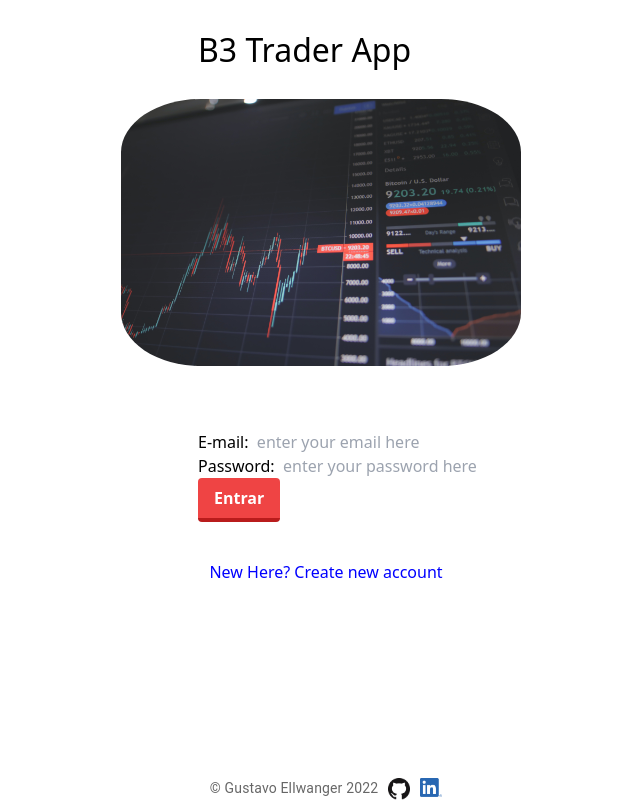
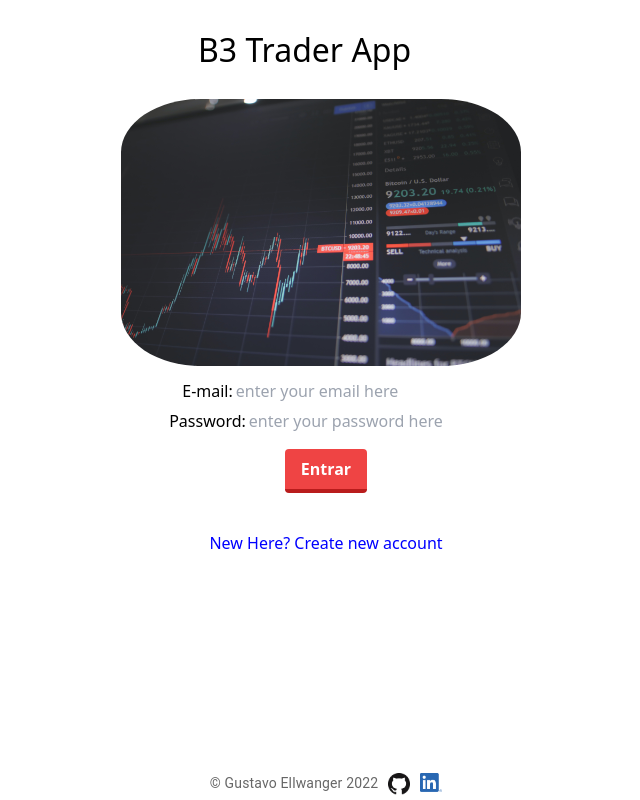
Before and after one commit to gellwanger/B3-trader-app, a React (Create React App) app: page / in a window 1280 px wide. Shown: the whole page, without its empty margins (314-954 px from the left). Built offline with nearby package versions, Linux system fonts and the light colour scheme.

Commit message:
Componentiza a página Login e Home

```diff
--- a/src/App.css
+++ b/src/App.css
@@ -1,5 +1,10 @@
 .App {
   text-align: center;
+}
+
+.borderInput {
+  border-width: 1px;
+  border-color: black;
 }
 
 .buttonDisable {
@@ -8,7 +13,17 @@
 }
 
 .btn-home {
+  margin-top: 10px;
   margin-bottom: 12%;
+
+}
+
+.butonLogin {
+  display: flex;
+  flex-direction: column;
+  align-items: center;
+  /* margin-left: 45%; */
+  margin-bottom: 3%;
 }
 
 .challenge {
@@ -26,15 +41,16 @@
 .footer {
   width: 100%;
   margin: auto;
+  padding: 5px;
   position: fixed;
   bottom: 0;
   display: flex;
   justify-content: center;
 }
 
-.forms {
-  display: flex;
-  flex-direction: column;
+.github_image {
+  margin-right: 10px;
+  margin-left: 10px;
 }
 
 .header_image {
@@ -46,6 +62,10 @@
   display: flex;
   margin: 0 90px;
   justify-content: space-between;
+}
+
+.inputLogin {
+  padding: 3px;
 }
 
 .list {
@@ -65,19 +85,19 @@
   border-radius: 20%;
 }
 
-.main-form {
-  margin-left: 28%;
-  margin-bottom: 15px;
-}
-
 .mainHome {
-  text-align: center;
+  align-items: center;
+  display: flex;
+  flex-direction: column;
+  margin: 10px;
 }
 
 .mainLogin {
-  margin-top: 5%;
-  margin-left: 40%;
-  margin-bottom: 3%;
+  display: flex;
+  flex-direction: column;
+  align-items: center;
+  margin-top: 10px;
+  margin-bottom: 1%;
 }
 
 .message {
@@ -112,8 +132,3 @@
   font-weight: lighter;
   padding-left: 5px;
 }
-
-.github_image {
-  margin-right: 10px;
-  margin-left: 10px;
-}
--- a/src/components/Button.jsx
+++ b/src/components/Button.jsx
@@ -0,0 +1,24 @@
+import React, { Component } from 'react';
+
+class Button extends Component {
+  render() {
+    const {
+      handleClick,
+      children,
+      typeBtn,
+      classNameStyle,
+    } = this.props;
+
+    return (
+      <button
+        className={classNameStyle}
+        onClick={handleClick}
+        type={typeBtn ? 'submit' : 'button'}
+      >
+        {children}
+      </button>
+    );
+  }
+}
+
+export default Button;
--- /dev/null
+++ b/src/components/Input.jsx
@@ -0,0 +1,34 @@
+import React, { Component } from 'react';
+
+class Input extends Component {
+  render() {
+    const {
+      idLabel,
+      textLabel,
+      nameInput,
+      placeholderInput,
+      handleInputChange,
+      typeInput,
+      classInput,
+      valueInput,
+    } = this.props;
+
+    return (
+      <label htmlFor={ idLabel }>
+        <span>{ textLabel }</span>
+        <input
+          id={ idLabel }
+          name={ nameInput }
+          placeholder={ placeholderInput }
+          onChange={ handleInputChange }
+          type={ typeInput }
+          className={ classInput }
+          value={ valueInput }
+        />
+
+      </label>
+    );
+  }
+}
+
+export default Input;
--- /dev/null
+++ b/src/components/Table.jsx
@@ -0,0 +1,44 @@
+import React, { useContext } from "react";
+
+import ChallengeContext from '../context/ChallengeContext';
+
+function Table() {
+  const {
+    list,
+    columns,
+  } = useContext(ChallengeContext);
+
+  return (
+    <div class="overflow-y-auto h-40 list container-lg mb">
+    <table>
+      <thead>
+        <tr className='nameList'>
+          {list[0] && (
+            columns.map((item, i) => (
+              <th key={`col${i}`} scope="col">
+                {item}
+              </th>
+            )))}
+        </tr>
+      </thead>
+      <tbody>
+        {list.map((item, i) => (
+          <tr key={`row${i}`}>
+            <td className="table-light">{item.Token}</td>
+            <td className="table-light">{item.Date}</td>
+            <td className="table-light">{item.Company}</td>
+            <td className="table-light">{item.Stock}</td>
+            <td className="table-light">{item.Type}</td>
+            <td className="table-light">{item.Quantity}</td>
+            <td className="table-light">{`R$ ${item.ValueStock}`}</td>
+            <td className="table-light">{`R$ ${item.ValueTrade}`}</td>
+            <td className="table-light">{`R$ ${item.Result}`}</td>
+          </tr>
+        ))}
+      </tbody>
+    </table>
+  </div>
+  );
+}
+
+export default Table;
--- a/src/context/ChallengeProvider.jsx
+++ b/src/context/ChallengeProvider.jsx
@@ -1,22 +1,89 @@
-import React, { useEffect, useState } from 'react';
+import React, { useState } from 'react';
 import ChallengeContext from './ChallengeContext';
+
+import { getStock } from '../services/index';
 
 function ChallengeProvider({ children }) {
   const [newBalance, setNewBalance] = useState(500);
 
-  useEffect(() => {
-    localStorage.setItem('balance', JSON.stringify({ saldo: newBalance }));
-  }, [newBalance])
+  const array = ['Token', 'Data', 'Company', 'Stock', 'Type',
+    'Quantity', 'ValueStock', 'ValueTrade', 'Result']
+  const columns = Object.values(array);
+  const [list, setList] = useState([]);
+  const [loading, setLoading] = useState(false);
+  const [stock, setStock] = useState([]);
+  const [quantity, setQuantity] = useState([]);
+
+  const findCompany = async () => {
+    const company = await getStock(stock.stock);
+    const specifyCompany = company[0].cd_acao;
+    const averageValue = company[0].vl_medio;
+
+    const minRandom = averageValue * 0.8;
+    const maxRandom = averageValue * 1.2;
+    const randomTradeNumber = Math.random() * (maxRandom - minRandom) + minRandom;
+
+    const numberOfStocks = +quantity.trade;
+
+    const today = new Date();
+    const token = Date.parse(today);
+    const companyName = company[0].nm_empresa_rdz;
+    const typeStock = company[0].especi.slice(0, 2);
+
+    const formatedDate = ((today.getDate())) + "/" + ((today.getMonth() + 1)) + "/" + today.getFullYear();
+    const tradeValue = (randomTradeNumber).toFixed(2);
+    const result = Number(((tradeValue - averageValue) * numberOfStocks).toFixed(2));
+    const balanceResult = (Number(newBalance) + result).toFixed(2);
+    setNewBalance(balanceResult);
+
+    const addItem = () => {
+      const newList = {
+        Token: token,
+        Date: formatedDate,
+        Company: companyName,
+        Stock: specifyCompany,
+        Type: typeStock,
+        Quantity: numberOfStocks,
+        ValueStock: averageValue,
+        ValueTrade: tradeValue,
+        Result: result,
+      }
+      setList([...list, newList]);
+    }
+    addItem();
+    clearInputs();
+    return setLoading(false);
+  }
+
+  const loadingTimer = () => {
+    setTimeout(() => {
+      return setLoading(false);
+    }, 10000);
+  }
+
+  const clearInputs = () => {
+    setStock('');
+    return setQuantity('');
+  }
 
   const contextValue = {
     newBalance,
+    columns,
+    loading,
+    stock,
+    quantity,
+    setLoading,
+    setStock,
+    setQuantity,
     setNewBalance,
+    findCompany,
+    loadingTimer,
   };
 
   return (
-  <ChallengeContext.Provider value={ contextValue }>
-  {children}
-  </ChallengeContext.Provider>
+    <ChallengeContext.Provider value={contextValue}>
+      {children}
+    </ChallengeContext.Provider>
   );
 }
 
--- a/src/pages/Login.jsx
+++ b/src/pages/Login.jsx
@@ -1,6 +1,10 @@
 import React from 'react';
+
+import Button from '../components/Button';
+import Copyright from '../components/Copyrigth';
+import Input from '../components/Input';
+
 import login_image from '../images/login_image.jpg';
-import Copyright from '../components/Copyrigth';
 
 class Login extends React.Component {
   constructor() {
@@ -35,7 +39,7 @@ class Login extends React.Component {
   handleClick = () => {
     const { email } = this.state;
     localStorage.setItem('user', JSON.stringify({ email }));
-    window.location.href='http://localhost:3000/main'
+    window.location.href = 'http://localhost:3000/main'
   }
 
   render() {
@@ -47,60 +51,46 @@ class Login extends React.Component {
         <img
           alt="login"
           className='login_image'
-          src={ login_image }
+          src={login_image}
           width="400"
         />
         <div
           className="mainLogin"
         >
-          <form
-            className='forms'
-            onSubmit={ this.onInputChange }
-          >
-            <label
-              htmlFor="email"
-            >
-              E-mail:
-              {' '}
-              <input
-                type="email"
-                id="email"
-                name="email"
-                onChange={ this.onInputChange }
-                placeholder=" enter your email here"
-                value={ email }
+          <Input
+            textLabel='E-mail:'
+            idLabel='email'
+            nameInput='email'
+            placeholderInput="enter your email here"
+            handleInputChange={this.onInputChange}
+            typeInput='email'
+            classInput='inputLogin'
+            valueInput={email}
           />
-            </label>
-            <label
-              htmlFor="password"
-            >
-              Password:
-              {' '}
-              <input
-                type="password"
-                id="password"
-                name="password"
-                onChange={ this.onInputChange }
-                placeholder=" enter your password here"
-                value={ password }
+          <Input
+            textLabel='Password:'
+            idLabel='password'
+            nameInput='password'
+            placeholderInput="enter your password here"
+            handleInputChange={this.onInputChange}
+            typeInput='password'
+            classInput='inputLogin'
+            valueInput={password}
           />
-            </label>
-          </form>
-          <button
-            className={
-              buttonDisable
+          </div>
+          <div className='butonLogin'>
+          <Button
+            classNameStyle={buttonDisable
               ? `bg-red-500 text-white font-bold py-2 px-4 border-b-4
-              border-red-700 rounded cursor-not-allowed`
+          border-red-700 rounded cursor-not-allowed w-min`
               : `bg-green-500 hover:bg-green-400 text-white font-bold
           py-2 px-4 border-b-4 border-green-700 hover:border-green-500 rounded
-              animate-pulse`
-            }
-            disabled={ buttonDisable }
-            type="button"
-            onClick={ this.handleClick }
+          animate-pulse w-min` }
+            handleClick={this.handleClick}
+            typeBtn='button'
           >
             Entrar
-          </button>
+          </Button>
         </div>
         <a
           className="createLink"
--- a/src/pages/Main.jsx
+++ b/src/pages/Main.jsx
@@ -2,12 +2,14 @@ import React from "react";
 import Copyright from "../components/Copyrigth";
 import Header from './Header';
 import Home from './Home';
+import Table from '../components/Table';
 
 function Main() {
   return(
     <>
       <Header />
       <Home />
+      <Table />
       <Copyright />
     </>
   )
```
Also changed, not shown: src/pages/Home.jsx (+41 -139 lines). Lines whose indentation alone changed are shown as unchanged.
